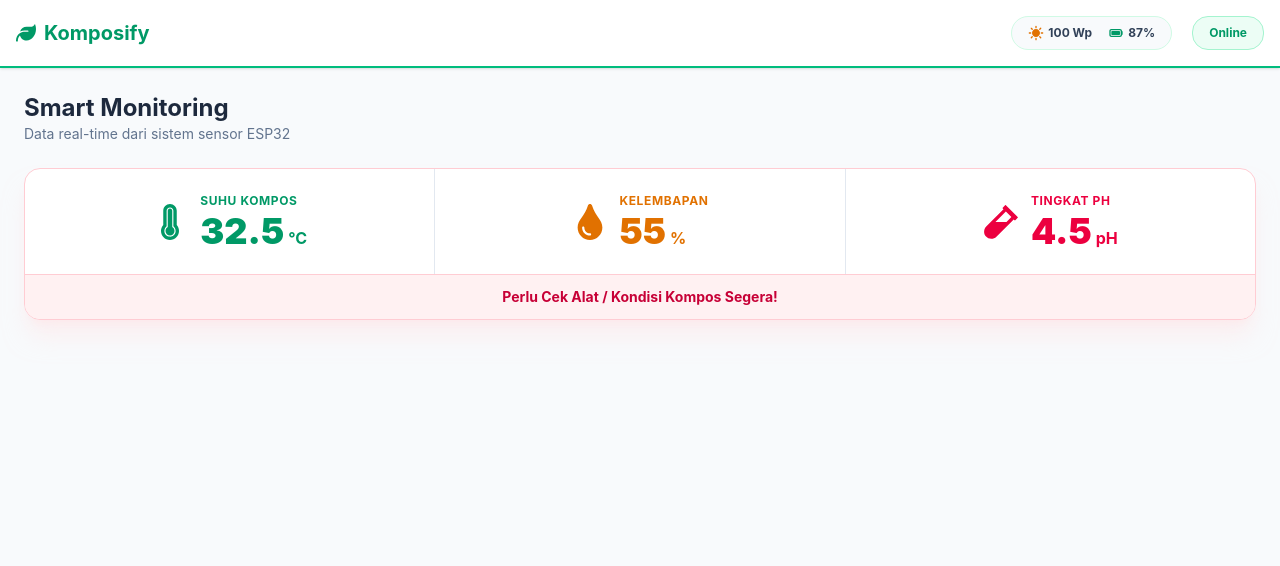
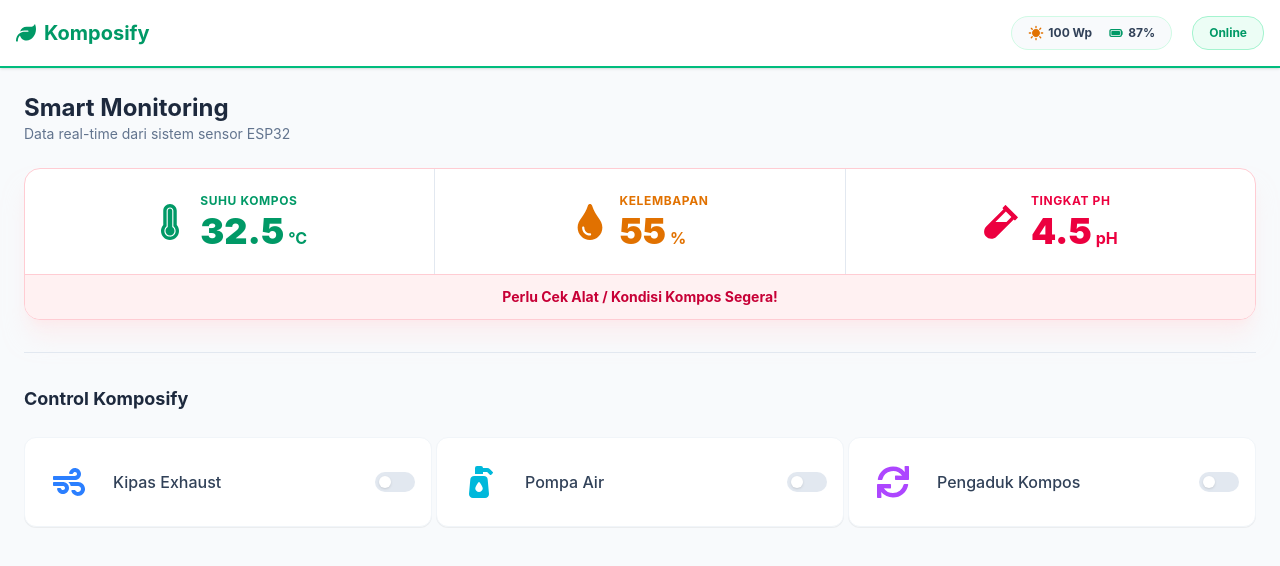
Before and after one commit to ZydZaidan/komposify-dashboard, a React (Vite) app: page / in a window 1280 px wide. Shown: the top 566 px of the page. Built offline with nearby package versions, Linux system fonts and the light colour scheme.

Commit message:
Control Layout

```diff
--- a/src/App.jsx
+++ b/src/App.jsx
@@ -2,9 +2,9 @@ import React from "react";
 import Header from "./components/Header";
 import SensorCard from './components/SensorCard';
 import { FaThermometerFull, FaTint, FaVial } from "react-icons/fa";
+import ControlPanel from "./components/ControlPanel";
 
 function App() {
-  // Simulasi data yang nanti bakal diganti sama data asli dari ESP32
   const sensorData = [
     { label: "Suhu Kompos", value: "32.5", unit: "°C", icon: FaThermometerFull, status: "optimal" },
     { label: "Kelembapan", value: "55", unit: "%", icon: FaTint, status: "caution" },
@@ -20,10 +20,9 @@ function App() {
           <h2 className="text-xl md:text-2xl font-bold text-slate-800">Smart Monitoring</h2>
           <p className="text-sm text-slate-500">Data real-time dari sistem sensor ESP32</p>
         </div>
-
-        {/* Panggil 1 Komponen Master, lemparkan array datanya */}
         <SensorCard data={sensorData} />
-
+        <hr className="my-8 border-slate-200" />
+        <ControlPanel />
       </main>
     </div>
   );
--- /dev/null
+++ b/src/components/ControlPanel.jsx
@@ -0,0 +1,61 @@
+import React from "react";
+import { FaWind, FaPumpSoap, FaSync } from "react-icons/fa";
+
+const ControlPanel = () => {
+
+  const handleToggle = (device) => {
+    console.log(`Mengirim perintah ke ESP32: Toggle ${device}`);
+  };
+  const controls = [
+    {
+      id: "fan",
+      label: "Kipas Exhaust",
+      icon: FaWind,
+      color: "text-blue-500",
+      bg: "bg-blue-50",
+    },
+    {
+      id: "pump",
+      label: "Pompa Air",
+      icon: FaPumpSoap,
+      color: "text-cyan-500",
+      bg: "bg-cyan-50",
+    },
+    {
+      id: "mixer",
+      label: "Pengaduk Kompos",
+      icon: FaSync,
+      color: "text-purple-500",
+      bg: "bg-purple-50",
+    },
+  ];
+  return (
+    <main>
+      <div className="pb-6">
+        <h3 className="font-bold text-lg text-slate-800">Control Komposify</h3>
+      </div>
+
+      <div className="grid grid-cols-1 md:grid-cols-3 gap-1">
+        {controls.map((item) => (
+          <button
+            key={item.id}
+            onClick={() => handleToggle(item.id)}
+            className="shadow-2xs flex items-center justify-between p-4 rounded-xl border border-slate-100 hover:border-emerald-300 hover:shadow-md transition-all group bg-white"
+          >
+            <div className="flex items-center gap-4">
+              <div className={`p-3 ${item.color} group-hover:scale-110 transition-transform`}>
+                <item.icon size={32}/>
+              </div>
+              <span className="font-medium text-slate-700">{item.label}</span>
+            </div>
+            <div className="w-10 h-5 bg-slate-200 rounded-full relative">
+              <div className="absolute left-1 top-1 bg-white w-3 h-3 rounded-full shadow-sm"></div>
+            </div>
+          </button>
+        ))}
+      </div>
+    </main>
+  );
+};
+
+export default ControlPanel;
```
